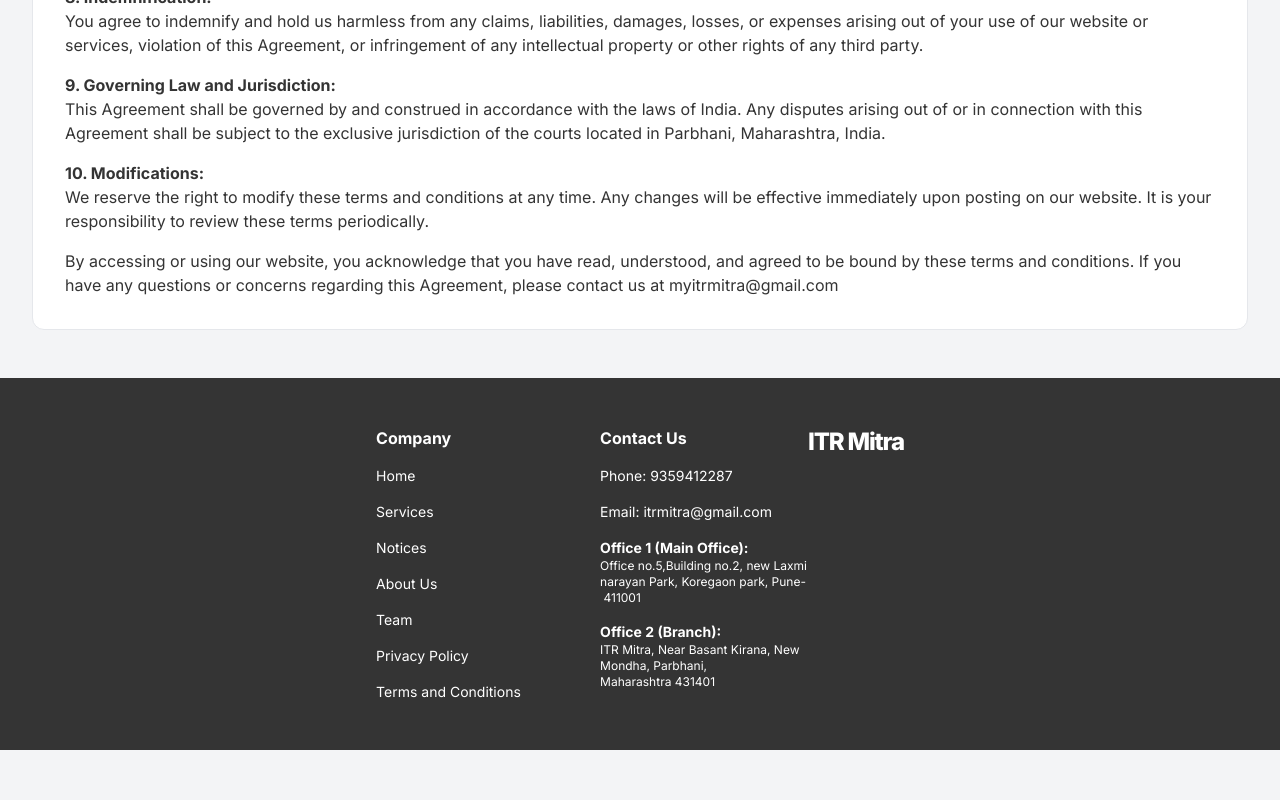
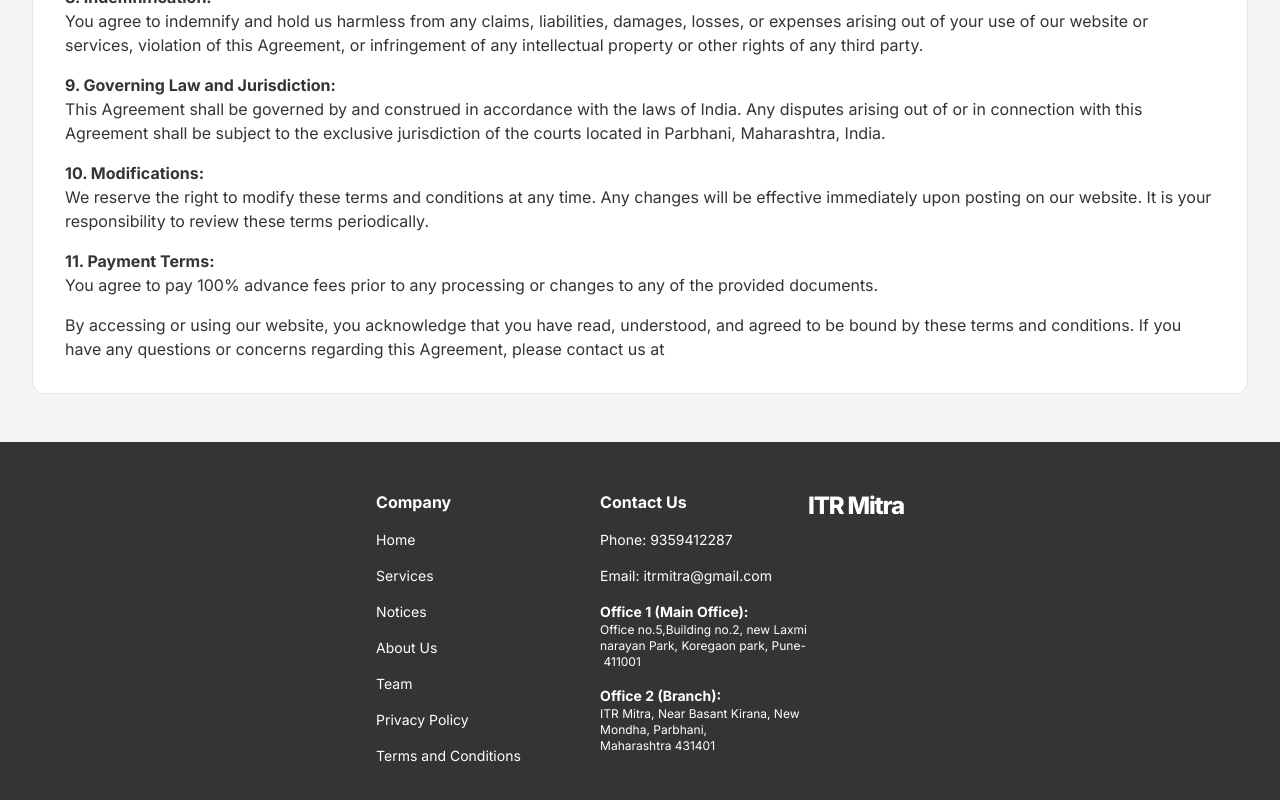
Before and after one commit to itrmitra/itrmitra, a Next.js app: page /terms-and-conditions in a window 1280 px wide. Shown: the part 1277-2077 px from the top of the page. Before the commit the page ends 2027 px from the top, so only its background shows below. Built offline with nearby package versions, Linux system fonts and the light colour scheme.

Commit message:
use env email value

```diff
--- a/src/lib/sendEmail.ts
+++ b/src/lib/sendEmail.ts
@@ -7,8 +7,6 @@ interface FormState {
     sourceOfIncome: { [key: string]: boolean }
 }
 
-const receiverEmail = "myitrmitra@gmail.com"
-
 export const sendEmail = async (state: FormState) => {
     const data = {
         sender: {
@@ -17,7 +15,7 @@ export const sendEmail = async (state: FormState) => {
         },
         to: [
             {
-                email: receiverEmail,
+                email: process.env.NEXT_PUBLIC_EMAIL,
                 name: "ITR Mitra",
             },
         ],
--- a/src/pages/terms-and-conditions.tsx
+++ b/src/pages/terms-and-conditions.tsx
@@ -187,13 +187,20 @@ export default function Pricing() {
                                 periodically.
                             </p>
                         </li>
+                        <li>
+                            <b>11. Payment Terms:</b>
+                            <p>
+                                You agree to pay 100% advance fees prior to any processing or
+                                changes to any of the provided documents.
+                            </p>
+                        </li>
                     </ul>
 
                     <p className="mt-4">
                         By accessing or using our website, you acknowledge that you have read,
                         understood, and agreed to be bound by these terms and conditions. If you
                         have any questions or concerns regarding this Agreement, please contact us
-                        at myitrmitra@gmail.com
+                        at {process.env.NEXT_PUBLIC_EMAIL}
                     </p>
                 </div>
             </div>
```
